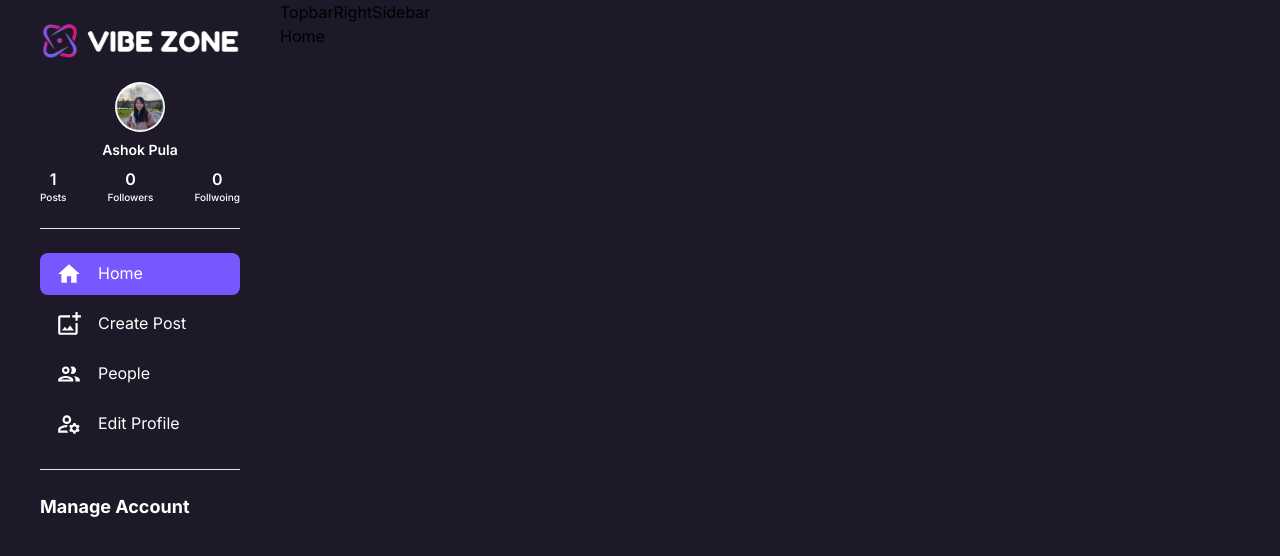
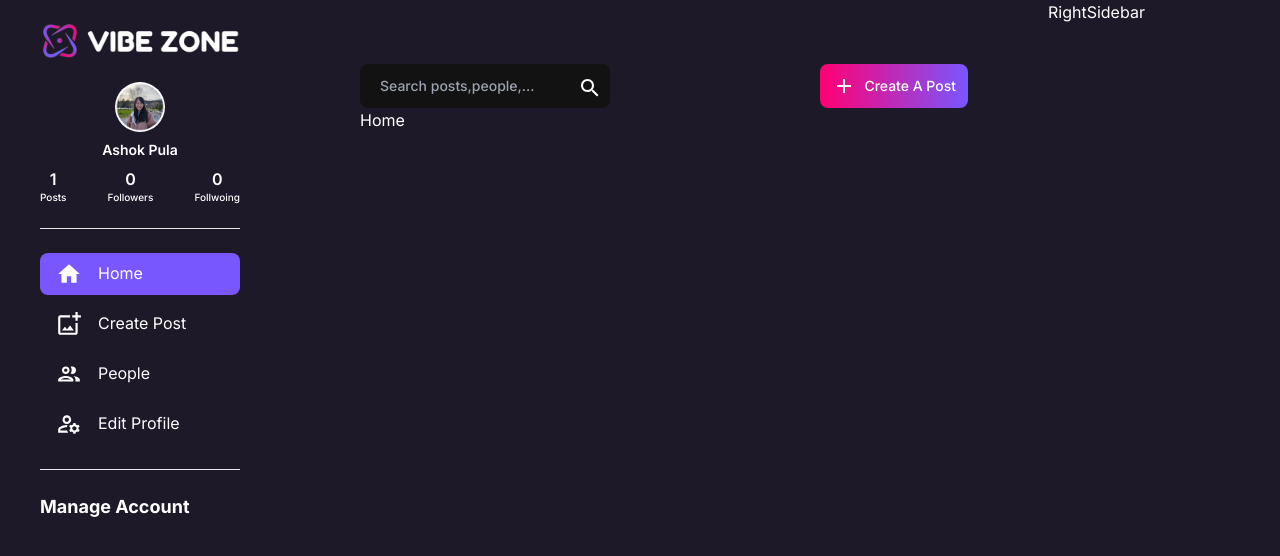
Before and after one commit to pula-ashok/vibezone-clerk, a Next.js app: page / in a window 1280 px wide. Shown: the top 556 px of the page. Built offline with nearby package versions, Linux system fonts and the light colour scheme; no server answers.

Commit message:
topbar completed

```diff
--- a/src/app/(root)/layout.jsx
+++ b/src/app/(root)/layout.jsx
@@ -16,11 +16,10 @@ export default function RootLayout({ children }) {
   return (
     <ClerkProvider>
     <html lang="en">
-      <body className={`${inter.className} bg-purple-2`}>
+      <body className={`${inter.className} bg-purple-2 text-light-1`}>
         <main className="flex flex-row">
           <LeftSidebar/>
           <MainContainer>
-            <Topbar/>
             {children}
           </MainContainer>
           <RightSidebar/>
--- a/src/app/globals.css
+++ b/src/app/globals.css
@@ -25,3 +25,14 @@
     border-radius: 2px;
   }
 }
+
+/* topbar  */
+.search-bar{
+  @apply w-full bg-dark-1 px-5 py-3 rounded-lg focus:outline-none text-light-1 text-small-semibold
+}
+.search-icon{
+  @apply absolute top-3 right-2 text-light-1 hover:text-pink-1 cursor-pointer
+}
+.create-post-btn{
+  @apply flex items-center gap-2 rounded-lg bg-gradient-to-l to-pink-1 from-purple-1 py-2.5 px-3 text-light-1 text-small-semibold max-md:hidden
+}
--- a/src/components/layout/MainContainer.jsx
+++ b/src/components/layout/MainContainer.jsx
@@ -1,8 +1,12 @@
 import React from 'react'
+import Topbar from './Topbar'
 
 const MainContainer = ({children}) => {
   return (
-    <div>{children}</div>
+    <section className='flex flex-col flex-1 max-w-3xl px-4 py-10 md:px-10 lg:px-4 xl:px-20'>
+      <Topbar/>
+      {children}
+    </section>
   )
 }
 
--- a/src/components/layout/Topbar.jsx
+++ b/src/components/layout/Topbar.jsx
@@ -1,8 +1,19 @@
-import React from 'react'
+'use client'
+import { Add, Search } from '@mui/icons-material'
+import { useRouter } from 'next/navigation'
+import React, { useState } from 'react'
 
 const Topbar = () => {
+  const [search, setSearch] = useState('')
+  const router=useRouter()
   return (
-    <div>Topbar</div>
+    <div className='flex justify-between items-center mt-6'>
+      <div className='relative'>
+        <input type="text" className='search-bar' placeholder='Search posts,people,...' value={search} onChange={e=>setSearch(e.target.value)}/>
+        <Search className='search-icon' onClick={() => console.log(search)}/>
+      </div>
+      <button className='create-post-btn' onClick={()=>router.push('/create-post')}><Add/><p>Create A Post</p></button>
+    </div>
   )
 }
 
```
